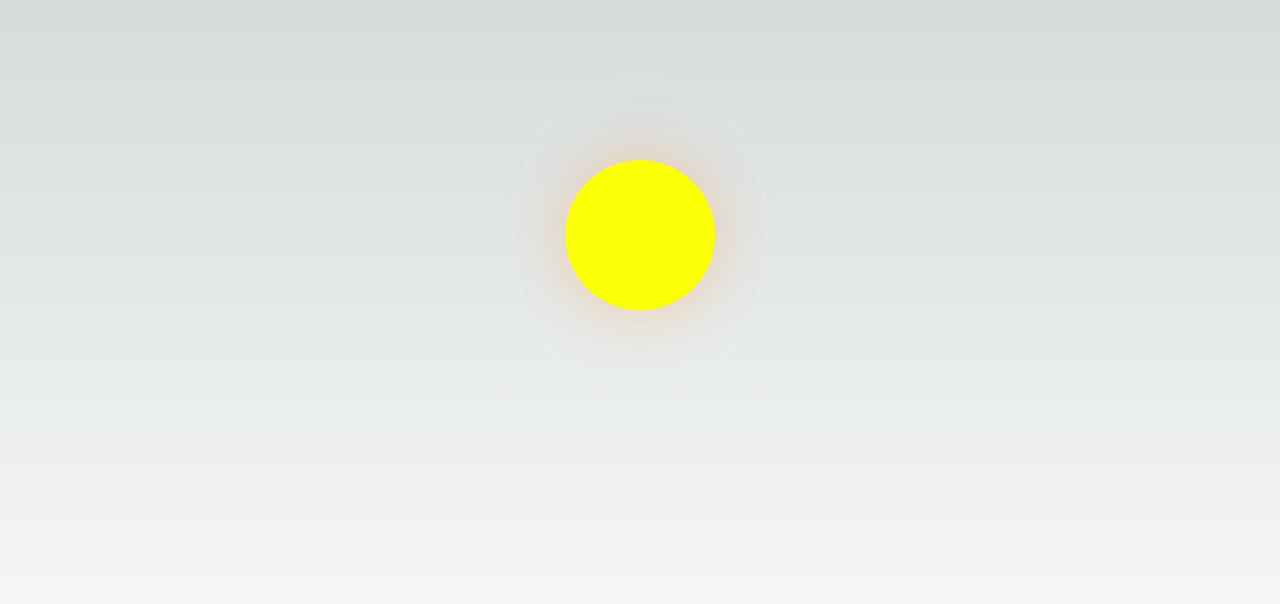
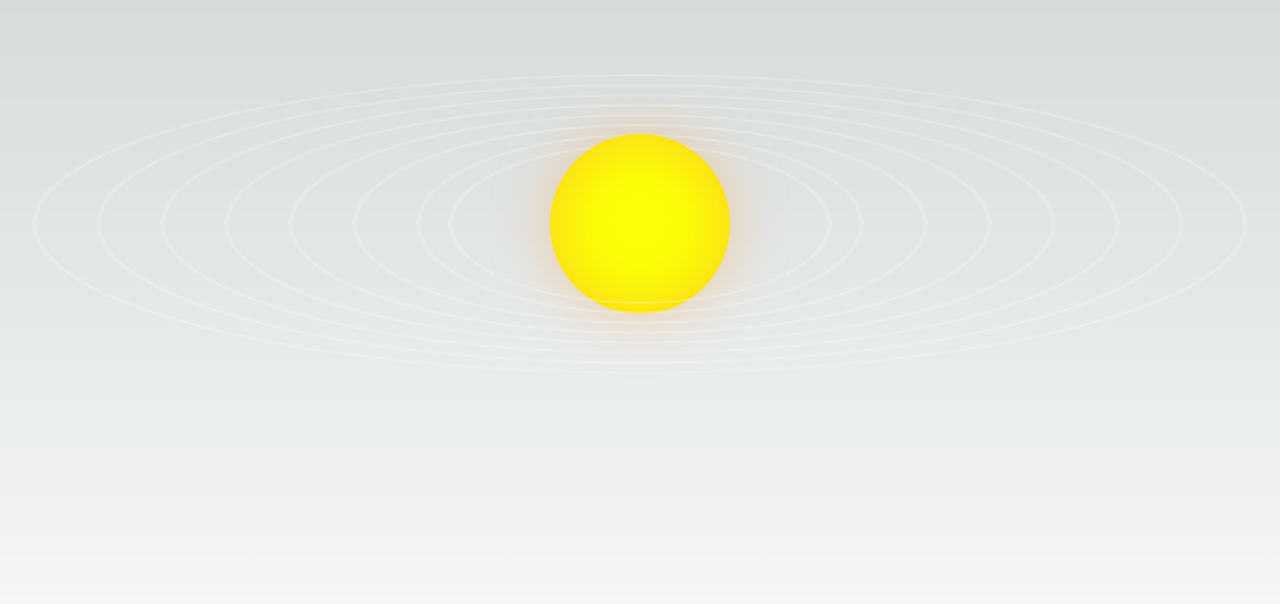
Before and after one commit to angelargd8/portafolioWeb, a Next.js app: page / in a window 1280 px wide. Shown: the top 604 px of the page. Built offline with nearby package versions, Linux system fonts and the light colour scheme.

Commit message:
fix(app): css sol

```diff
--- a/src/app/page.js
+++ b/src/app/page.js
@@ -1,26 +1,32 @@
 import styles from "./page.module.css";
 
 export default function Home() {
-
-  /*let orbitas = [];
-  for (let i = 0; i <=7; i++) {
-    orbitas.push(
-      <div key={i} className={ `orbita${i}`}>
-      </div>
-    );
-    console.log(i);
-    console.log(orbitas);
-  }*/
 
   return (
     <main className={styles.main}>
       <div className={styles.center}>
 
-        <div className={styles.sol}>
+      {/*sistema solar*/}
+      <div className={styles.sistemaSolar}>
+        {/*sol*/}
+        <div className={styles.mercurio}></div>
+        <div className={styles.solContainer}>
+          <div className={styles.solTop}></div>
         </div>
-        <div className={styles.orbita}>
-        </div>
+        <div className={styles.solBottom}></div>
 
+          {/*orbitas*/}
+          {
+            Array.from({ length: 8 }).map((_, i) => (
+              <div className={`${styles.orbita} ${styles[`orbita${i + 1}`]}`}>
+                {/*planetas*/}
+                <div className={`${styles.planeta} ${styles[`planeta${i + 1}`]}`}></div>
+              </div>
+
+            ))
+          }
+
+      </div>
 
 
 
--- a/src/app/page.module.css
+++ b/src/app/page.module.css
@@ -7,26 +7,60 @@
   min-height: 100vh;
 }
 
-.sol{
-  border-radius: 50%;
-  height: 150px;
-  width: 150px;
+.sistemaSolar{
+  display: flex;
+  justify-content: center;
+  align-items: center;
+  position: relative;
+  padding: 4rem 0;
+
+}
+
+.soles{
+  display: absolute;
+}
+.solContainer{
+  top: -20%;
+  position: absolute;
+  max-height: 90px;
+  overflow: hidden;
+  max-width: 180px;
+
+}
+.solTop{
+  position: relative;
+  top: -20%;
+  border-radius: 50% ;
+  height: 180px;
+  width: 180px;
   transform-style: preserve-3d;
-
-  animation: rotate 10s linear infinite;
   background-color: #fbff05;
   background-repeat: no-repeat;
   background-size: cover;
-  box-shadow: 0 0 60px rgba(255, 160, 60, 0.4);
+  box-shadow: inset 0 0 60px rgba(255, 161, 60, 0.534);
+  overflow: hidden;
+  z-index: 5;
+}
+
+.solBottom{
+  position: absolute;
+  border-radius: 50%;
+  height: 180px;
+  width: 180px;
+  transform-style: preserve-3d;
+  background-color: #fbff05;
+  background-repeat: no-repeat;
+  background-size: cover;
+  box-shadow: inset 0 0 60px rgba(255, 161, 60, 0.5), 0 0 60px rgba(255, 160, 60, 0.4);
+  overflow: hidden;
   z-index: 0;
 }
+
 
 .orbita{
   position: fixed ;
   justify-content: center;
   align-items: center;
-  width: 20%;
-  height: 40%;
   border-radius: 50%;
   transform-style: preserve-3d;
   animation-name: orbit;
@@ -34,31 +68,58 @@
   background-color: transparent;
   background-repeat: no-repeat;
   background-size: cover;
-  border: 1px solid rgba(255, 255, 255, 0.2);
+  border: 5px solid rgba(255, 255, 255, 0.2);
+  transform: rotateX(60deg);
   z-index: 1;
 }
 
-/*.orbita0{ width: 300px;  height: 300px; background-color: rgb(255, 0, 0);}
-.orbita1{ width: 400px;  height: 400px; }
-.orbita2{ width: 500px;  height: 500px; }
-.orbita3{ width: 600px;  height: 600px; }
-.orbita4{ width: 700px;  height: 700px; }
-.orbita5{ width: 800px;  height: 800px; }
-.orbita6{ width: 900px;  height: 900px; }
-.orbita7{ width: 1000px;  height: 1000px; }
-*/
+.orbita8{ width: 30%; height: 40%;}
+.orbita1{ width: 35%;  height: 45%;}
+.orbita2{ width: 45%;  height: 50%; }
+.orbita3{ width: 55%;  height: 55%; }
+.orbita4{ width: 65%;  height: 60%; }
+.orbita5{ width: 75%;  height: 65%;  }
+.orbita6{ width: 85%;  height: 70%;  }
+.orbita7{ width: 95%;  height: 75%;  }
+
+@keyframes orbit {
+  from {
+    transform: rotateY(0deg);
+  }
+  to {
+    transform: rotateY(360deg);
+  }
+}
 
 
-.orbita .orbita {
-  animation-name: suborbita; }
 
-@keyframes orbita {
-  0% {
-    transform: rotateZ(0deg); }
+.planeta {
+  position: absolute;
+  top: 50%;
+  left: 50%;
+  width: 20px;
+  height: 20px;
+  border-radius: 50%;
 
-  100% {
-    transform: rotateZ(-360deg); } }
+}
 
+
+.planeta1 {
+  top: 10%;
+  left: 50%;
+  background-color: aqua;
+}
+.planeta2 {
+  top: 20%;
+  left: 50%;
+  background-color: #fff;
+}
+
+.planeta3 {
+  top: 30%;
+  left: 50%;
+  background-color: #fff;
+ }
 
 
 .description a {
@@ -115,6 +176,7 @@
   max-width: 30ch;
   text-wrap: balance;
 }
+
 
 .center {
   display: flex;
@@ -178,7 +240,7 @@
     position: fixed ;
     justify-content: center;
     align-items: center;
-    width: 50%;
+    width: 40%;
     height: 40%;
     border-radius: 50%;
     transform-style: preserve-3d;
```
